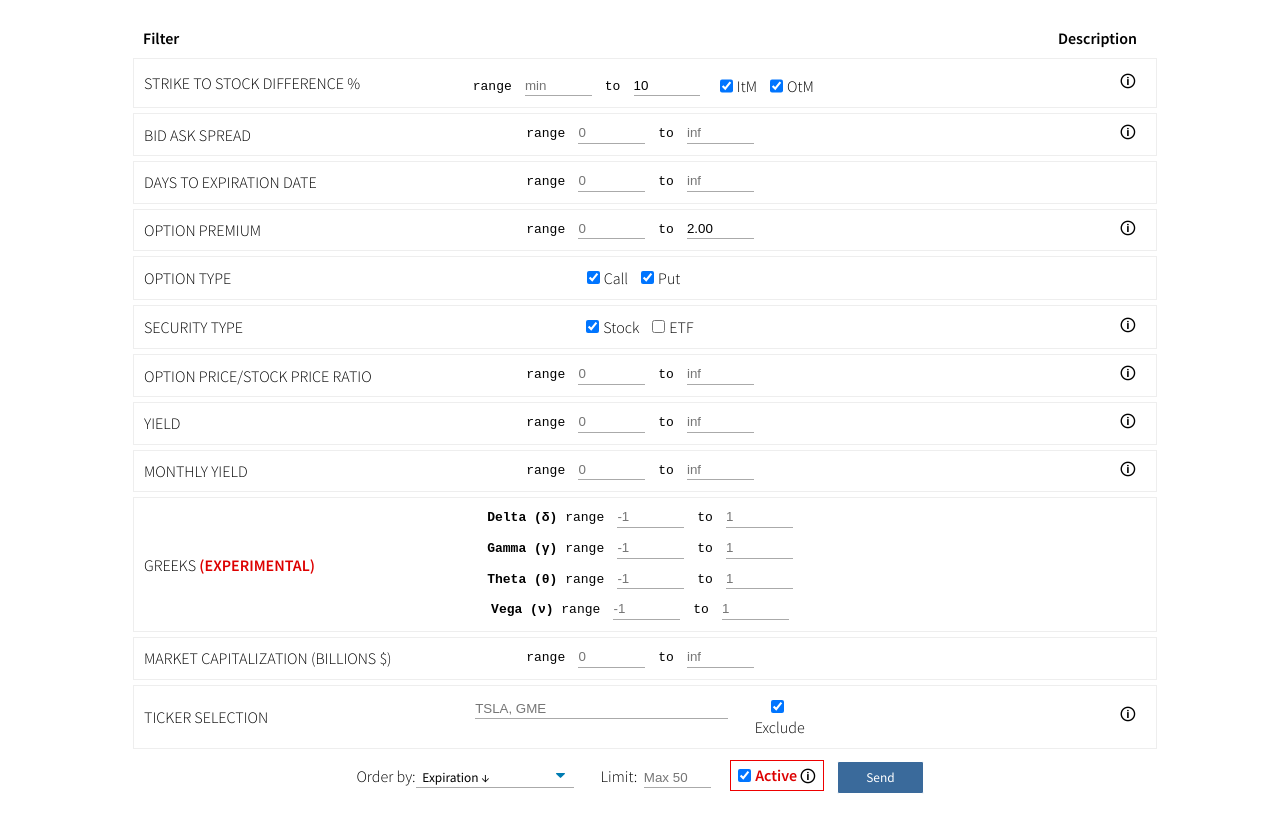
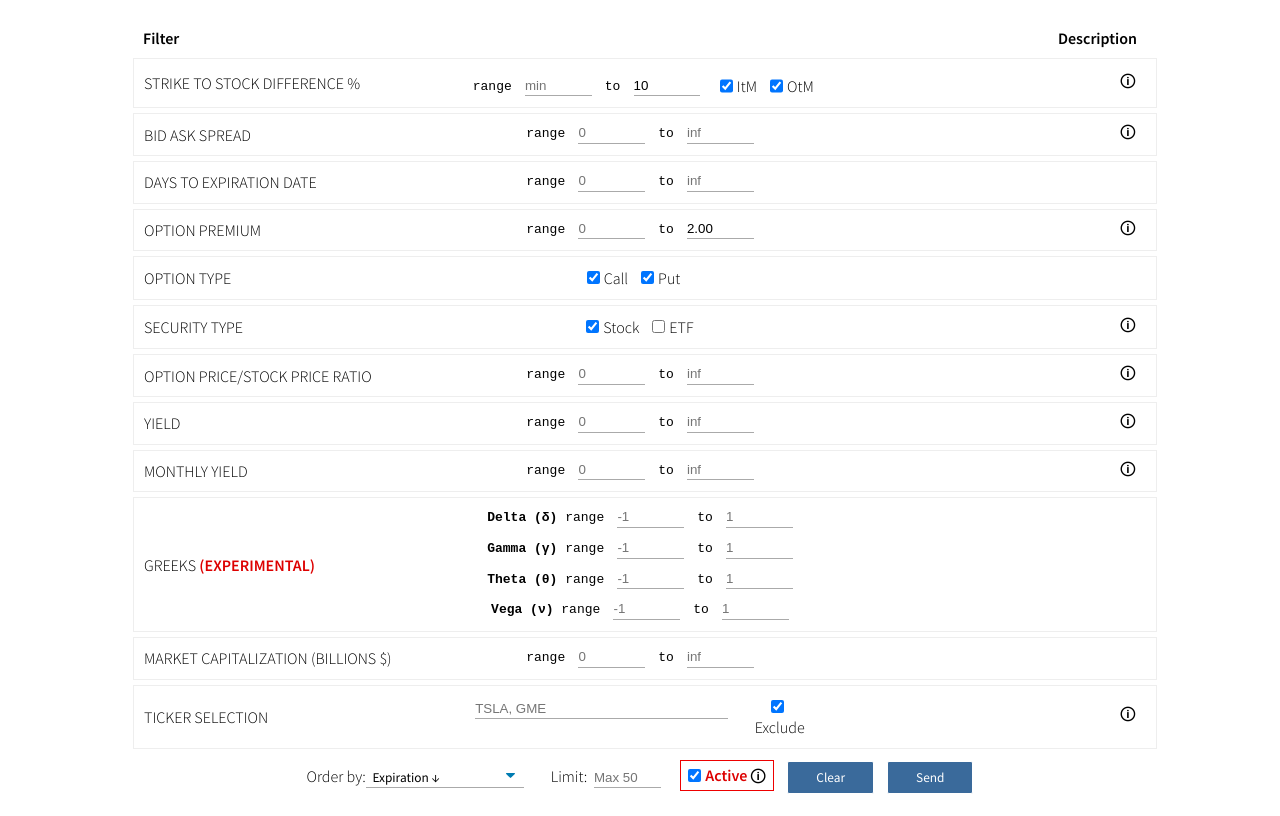
Before and after one commit to Tyruiop/syncretism, a website: page datops-frontend/public/index.html in a window 1280 px wide. Shown: the part 111-927 px from the top of the page. Drawn offline with Linux system fonts and the light colour scheme; a web font is replaced by a local one.

Commit message:
Clear filters button

```diff
--- a/datops-frontend/public/index.html
+++ b/datops-frontend/public/index.html
@@ -280,7 +280,9 @@
 		</div>
 	  </div>
 	  <p class="sep"></p>
-	  <button>Send</button>
+	  <button id="clear">Clear</button>
+	  <p class="sep"></p>
+	  <button id="send">Send</button>
 	</div>
       </div>
     </main>
```
Also changed, not shown: 1 other file.
